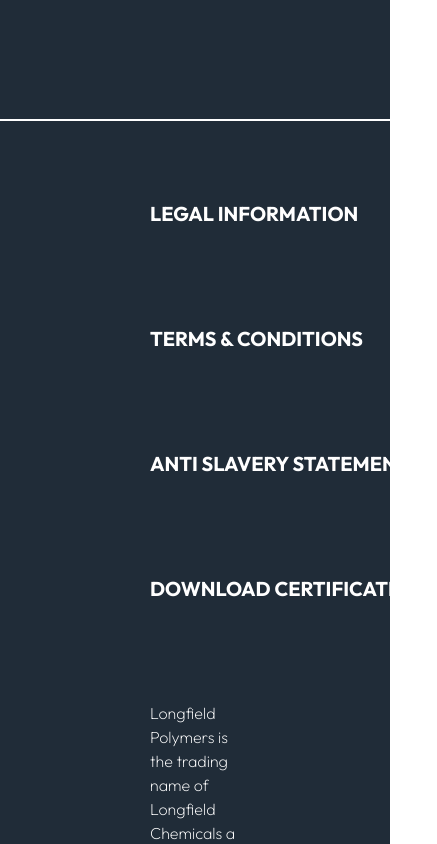
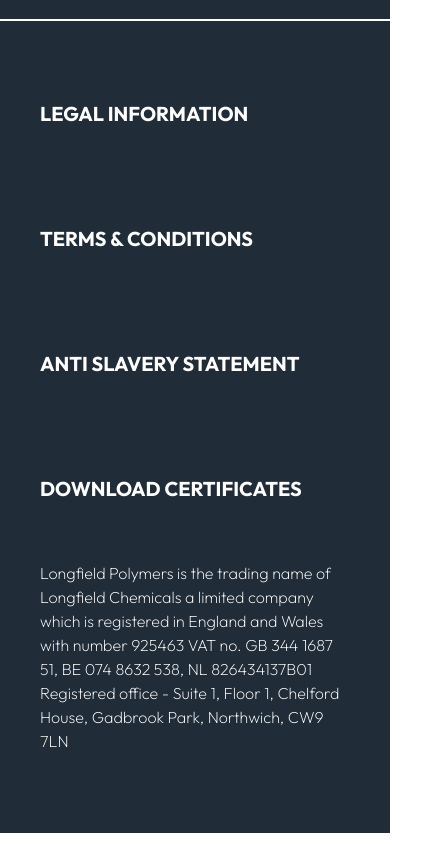
Before and after one commit to camcgreen/longfield, a Next.js app: page / in a window 390 px wide. Shown: the part 7500-8344 px from the top of the page, 437 px wide, since content can reach past the window. Built offline with nearby package versions, Linux system fonts and the light colour scheme.

Commit message:
amend to responsive footer

```diff
--- a/styles/Footer.module.css
+++ b/styles/Footer.module.css
@@ -126,9 +126,17 @@
 @media (max-width: 1024px) {
   .content {
     flex-direction: column;
+    padding: 0 40px;
   }
 
   .legal {
     flex-direction: column;
+    padding: 0 40px;
+  }
+
+  .disclaimer {
+    margin-top: 40px;
+    padding: 0 40px;
+    padding-bottom: 80px;
   }
 }
```
